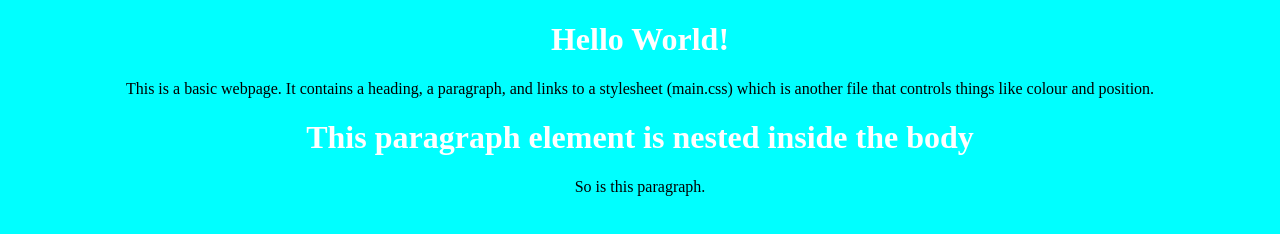
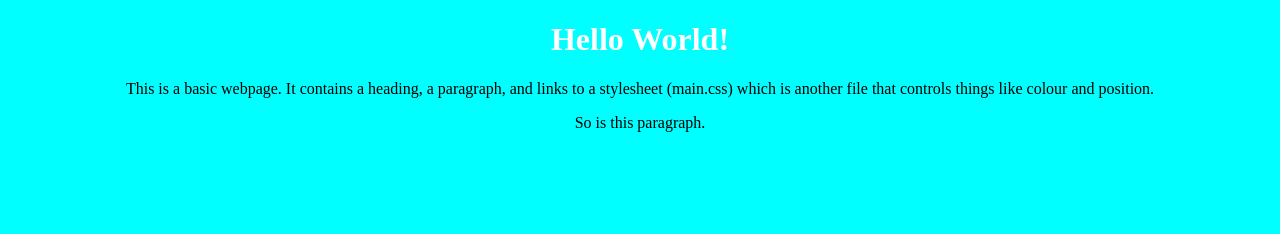
Before and after one commit to one-teachers-code/index-base, a plain HTML site: page index.html in a window 1280 px wide. Drawn offline with Linux system fonts and the light colour scheme.

Commit message:
Update index.html

```diff
--- a/index.html
+++ b/index.html
@@ -29,7 +29,8 @@
 
 <body>
 
-  <h1> This paragraph element is nested inside the body </h1>
-  <p> So is this paragraph. </p>
+  <p> So is this paragraph.
 
 </body>
+
+</p>
```
